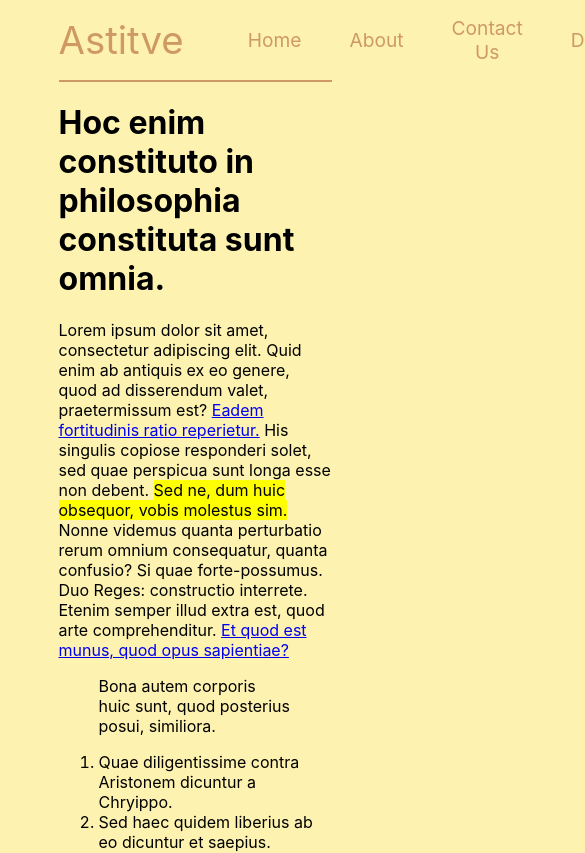
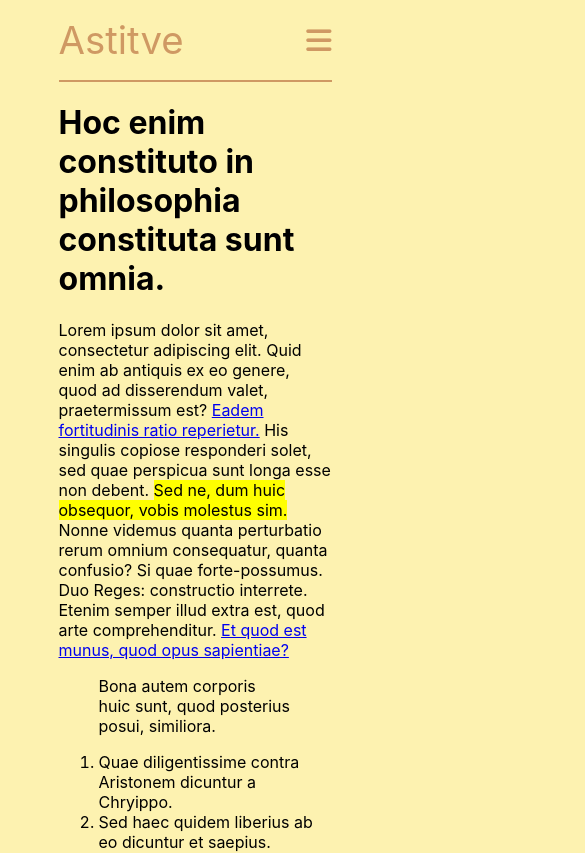
Before and after one commit to ArmanSandhu/astitve_website, a React (Create React App) app: page / in a window 390 px wide. Shown: the top 853 px of the page, 585 px wide, since content can reach past the window. Built offline with nearby package versions, Linux system fonts and the light colour scheme.

Commit message:
Fixed Mobile Menu Position and Animation

```diff
--- a/src/App.css
+++ b/src/App.css
@@ -14,6 +14,7 @@
 .content_container {
   margin: auto;
   width: 70%;
+  flex-grow: 1;
 }
 
 .nav_divider {
--- a/src/components/Navbar/Navbar.css
+++ b/src/components/Navbar/Navbar.css
@@ -2,13 +2,18 @@
     background-color: var(--background-color);
     display: flex;
     justify-content: space-between;
-    align-items: center;
+    align-items: flex-start;
     text-align: center;
     gap: 3rem;
     padding : 0 2rem;
     font-size: 1.2rem;
     margin: auto;
     width: 70%;
+    position: relative;
+}
+
+.navbar {
+    width: 100%;
 }
 
 .navbar ul {
@@ -25,18 +30,15 @@
     color: var(--primary-dark);
     display: flex;
     align-items: center;
+    width: 130vh;
 }
 
 .nav_menu {
-    display: grid;
-    grid-template-columns: repeat(5, auto);
-    grid-gap: 10px;
+    display: flex;
     list-style: none;
     text-align: center;
-    justify-content: end;
-    margin-right: 2rem;
+    justify-content: space-between;
 }
-
 .nav_menu li {
     position: relative;
 }
@@ -75,16 +77,41 @@
 
 .menu_icon {
     display: none;
-    color: var(--primary-dark)
+    color: var(--primary-dark);
 }
+
+/*
+https://webdesign.tutsplus.com/tutorials/how-to-build-a-responsive-navigation-bar-with-flexbox--cms-33535
+https://blog.webdevsimplified.com/2021-11/flexbox/
+https://www.youtube.com/watch?v=qkYsiVcvb1o
+*/
 
 @media screen and (max-width: 960px) {
 
+    .nav_menu {
+        flex-direction: column;
+        top: 50%;
+        left: 50%;
+        position: absolute;
+        width: 90%;
+        margin: 0 auto;
+        padding: 1rem 0;
+        margin-top: 4rem;
+        background-color: rgba(0, 0, 0, 0.9);
+        border-radius: .3rem;
+        transform: translate(-50%, -200%);
+        transition: all .5s;
+        z-index: 999;
+    }
 
+    .nav_menu.active {
+        transform: translate(-50%, 10%);
+    }
 
     .menu_icon {
         display: block;
         font-size: 1.8rem;
-        margin-left: auto
+        align-self: center;
+        cursor: pointer;
     }
 }
--- a/src/components/Navbar/Navbar.js
+++ b/src/components/Navbar/Navbar.js
@@ -35,6 +35,7 @@ function Navbar() {
 
             <div className='navbar'>
                 <ul className={click ? 'nav_menu active' : 'nav_menu'}>
+
                     <li className='nav_item'>
                         <Link to='/' className='nav_links' onClick={closeMobileMenu}>Home</Link>
                     </li>
@@ -59,7 +60,7 @@ function Navbar() {
             </div>
 
             <div className='menu_icon' onClick={handleMenuClick}>
-                    <i className={click ? 'fas fa-times' : 'fas fa-bars'} />
+                <i className={click ? 'fas fa-times' : 'fas fa-bars'} />
             </div>
         </nav>
     );
```
